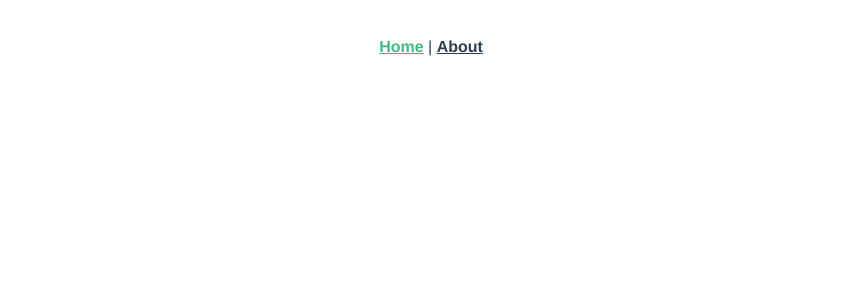
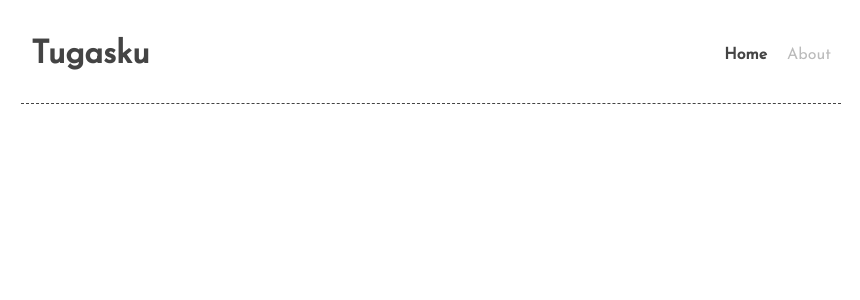
Before and after one commit to wahyunf354/tugasku, a Vue app: page / in a window 1280 px wide. Shown: the top 300 px of the page, without its empty margins (209-1069 px from the left). Built offline with nearby package versions, Linux system fonts and the light colour scheme.

Commit message:
🚀 Implement app navbar

```diff
--- a/src/App.vue
+++ b/src/App.vue
@@ -1,30 +1,34 @@
 <template>
-  <div id="nav">
-    <router-link to="/">Home</router-link> |
-    <router-link to="/about">About</router-link>
-  </div>
+  <Navbar/>
   <router-view/>
 </template>
 
+<script>
+import Navbar from "@/components/Navbar";
+
+export default {
+  components: {Navbar}
+}
+</script>
+
 <style>
+@import url('https://fonts.googleapis.com/css2?family=Josefin+Sans');
+
 #app {
-  font-family: Avenir, Helvetica, Arial, sans-serif;
+  font-family: "Josefin Sans", Avenir, Helvetica, Arial, sans-serif;
   -webkit-font-smoothing: antialiased;
   -moz-osx-font-smoothing: grayscale;
-  text-align: center;
-  color: #2c3e50;
 }
 
-#nav {
-  padding: 30px;
+.navbar {
+  max-width: 800px;
+  margin: 0 auto;
+  padding: 10px;
 }
 
-#nav a {
-  font-weight: bold;
-  color: #2c3e50;
-}
-
-#nav a.router-link-exact-active {
-  color: #42b983;
+.base-layout {
+  max-width: 800px;
+  margin: 0 auto;
+  padding: 10px;
 }
 </style>
--- /dev/null
+++ b/src/components/Navbar.vue
@@ -0,0 +1,34 @@
+<template>
+  <header class="navbar">
+    <h1>Tugasku</h1>
+    <nav>
+      <router-link :to="{ name: 'Home' }">Home</router-link>
+      <router-link :to="{ name: 'About' }">About</router-link>
+    </nav>
+  </header>
+</template>
+
+<style scoped>
+header {
+  display: flex;
+  align-items: center;
+  justify-content: space-between;
+  border-bottom: #444444 dashed 1px;
+}
+
+header h1 {
+  color: #444444;
+  font-size: 2rem;
+}
+
+nav a {
+  color: #bbb;
+  margin-left: 20px;
+  text-decoration: none;
+}
+
+nav a.router-link-active {
+  color: #444;
+  font-weight: bold;
+}
+</style>
```
